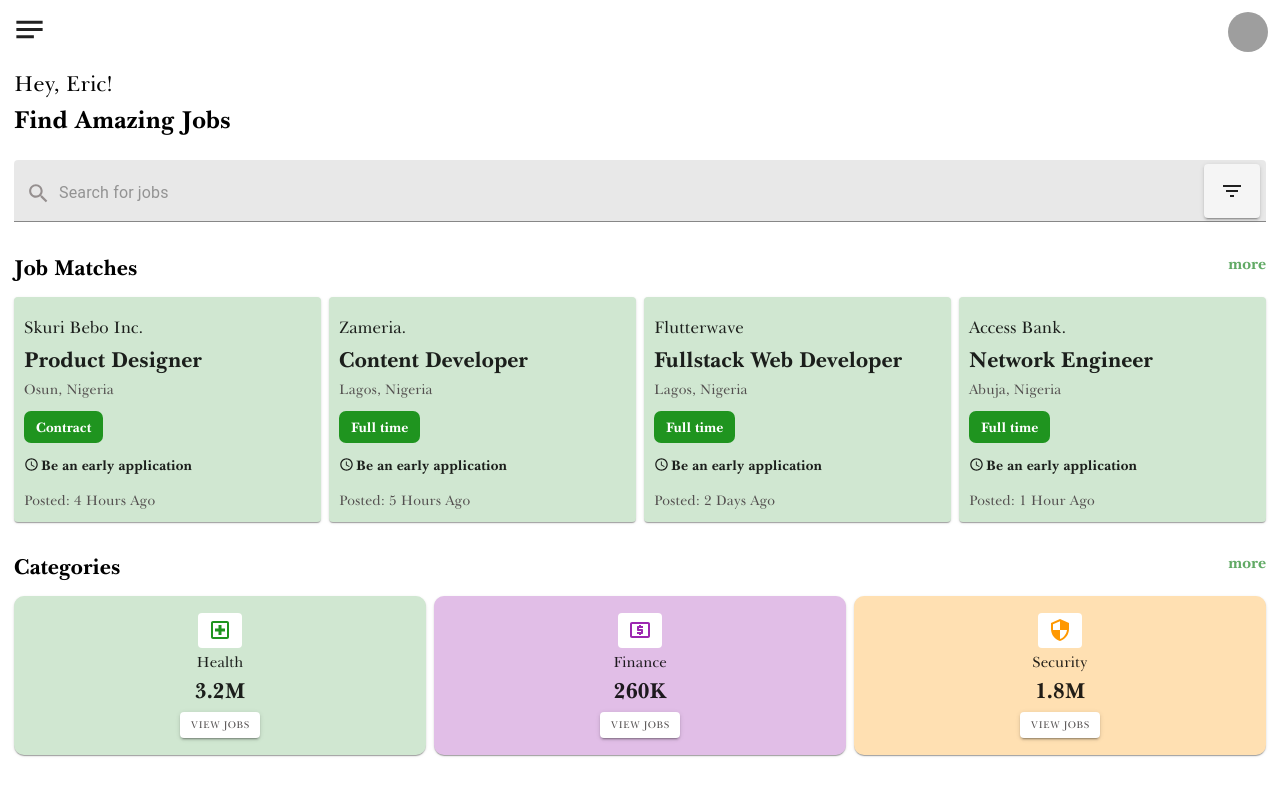
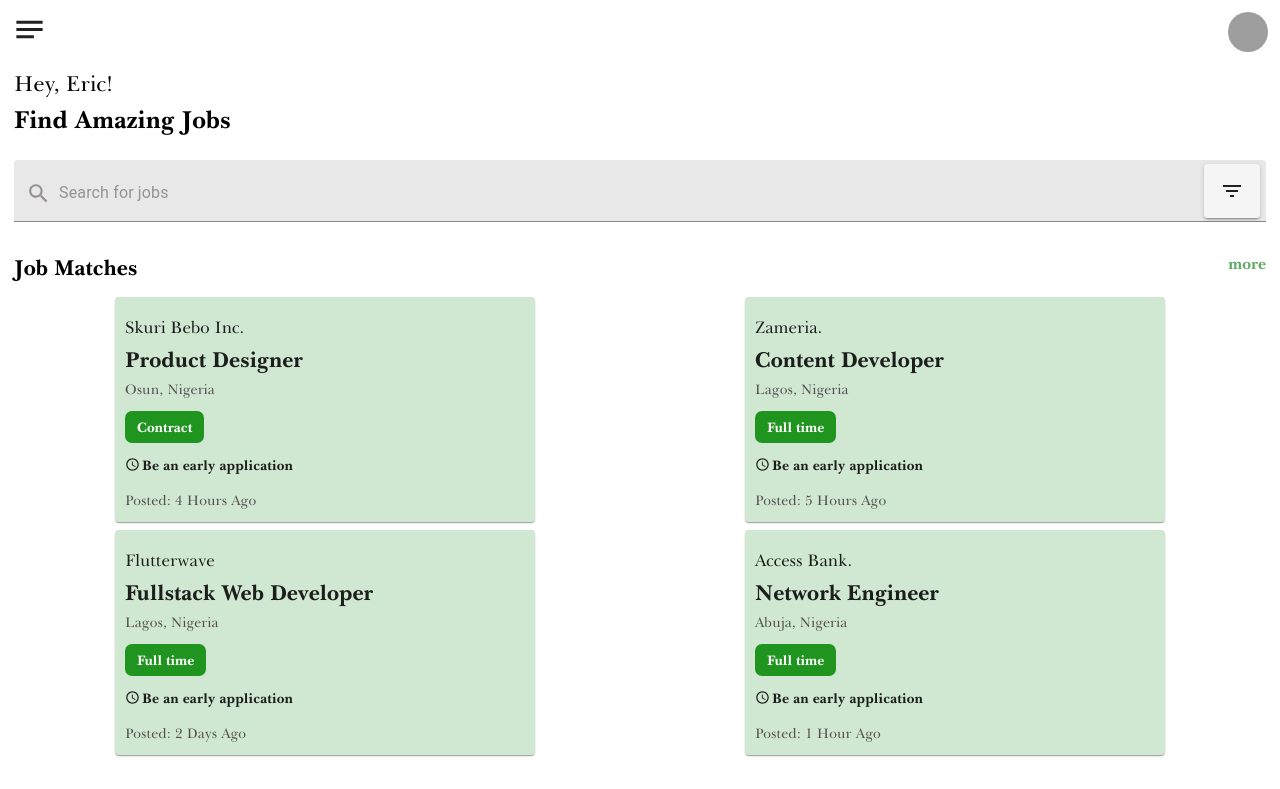
Before and after one commit to DanLowo/Chat-Application, a React (Create React App) app: page / in a window 1280 px wide. Shown: the top 789 px of the page. Built offline with nearby package versions, Linux system fonts and the light colour scheme; grey boxes are pictures that could not be loaded.

Commit message:
changed lg screen for jobPapers to 2 cols...

```diff
--- a/src/components/Hiring_Design/category.js
+++ b/src/components/Hiring_Design/category.js
@@ -38,7 +38,7 @@ function category() {
     ]
 
     return (
-        <div class="topSpacing">
+        <div className="topSpacing">
             <div className="jobHeader">
                 <span className="jobHeaderTitle">
                     <Typography id="jobHeaderTitle" component="h4" variant="h5">Categories</Typography>
@@ -51,8 +51,8 @@ function category() {
             </div>
             <div className="categoryGrid">
                 <Grid container spacing={1}>
-                    {categories.map(category => (
-                        <Grid item xs={4} md={4} lg={4}>
+                    {categories.map((category, k) => (
+                        <Grid key={k} item xs={4} md={4} lg={4}>
                             <Paper align="center" id="categoryPaper" style={{backgroundColor: category.color}} >
                                 <Paper id="categoryIcon" elevation={0}> <category.icon htmlColor={category.iconColor}/> </Paper>
                                 <Typography id="categoryTitle" variant="h4" component="h4">{category.title}</Typography>
--- a/src/components/Hiring_Design/jobs.js
+++ b/src/components/Hiring_Design/jobs.js
@@ -42,10 +42,10 @@ function jobs() {
     ]
     return (
         <div>
-            <Grid container spacing={1}>
+            <Grid container spacing={1} align="center">
                 {jobs.map((job, i) => (
-                    <Grid key={i} item xs={6} md={6} lg={3} >
-                        <Paper id="jobPaper">
+                    <Grid key={i} item xs={6} md={6} lg={6} >
+                        <Paper id="jobPaper" align="left">
                             <Typography id="jobCompany" component="h5" variant="h5">{job.company}</Typography>
                             <Typography id="jobPosition" component="h4" variant="h5">{job.position}</Typography>
                             <Typography id="jobLocation" component="h6" variant="h6">{job.location}</Typography>
--- a/src/css/Hiring_Design/App.css
+++ b/src/css/Hiring_Design/App.css
@@ -111,6 +111,7 @@ body{
 
 #jobPaper{
     max-height: 300px;
+    max-width: 400px;
     padding: 10px;
     padding-top: 20px;
     background-color: #d0e7d1;
```
